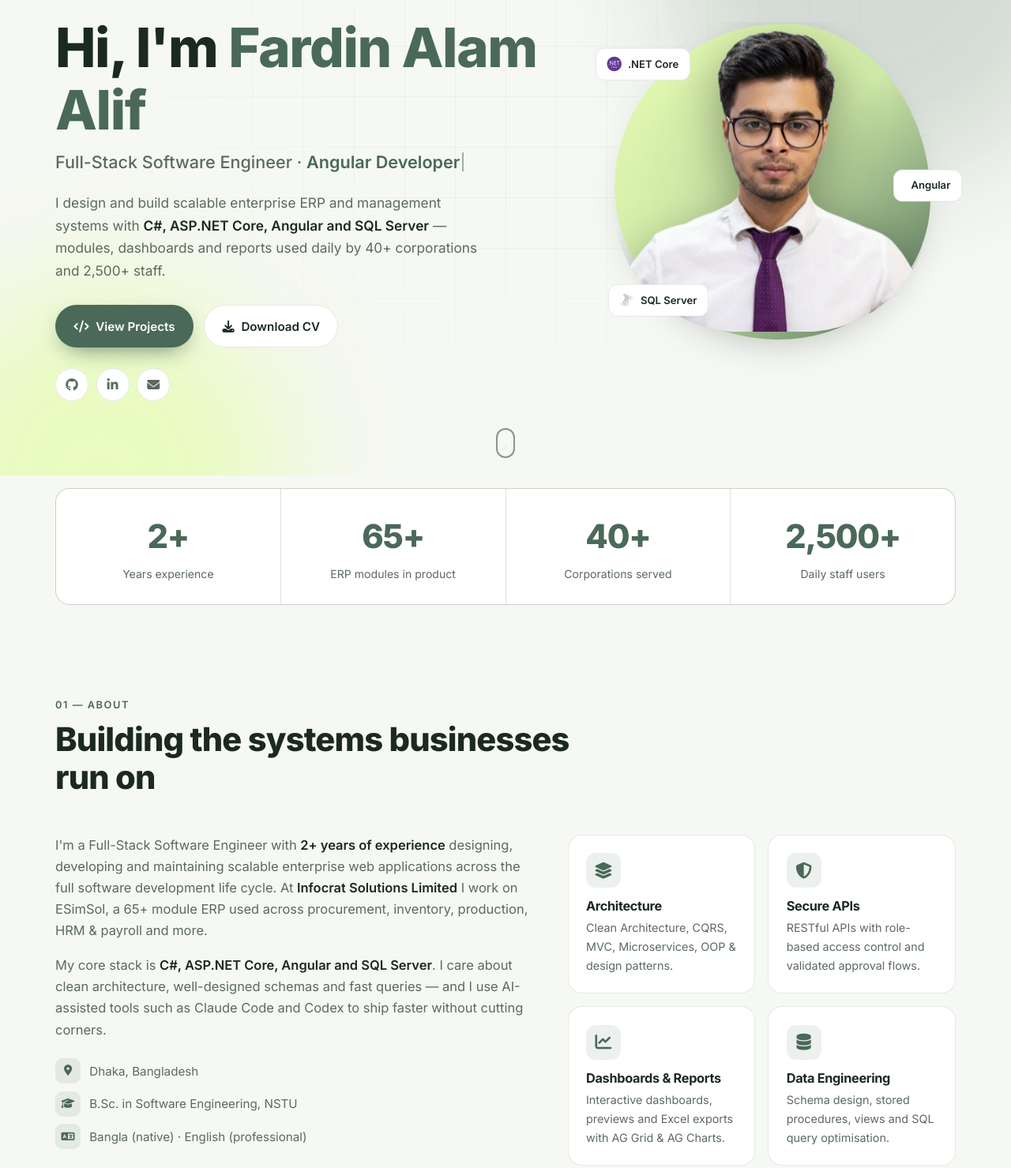
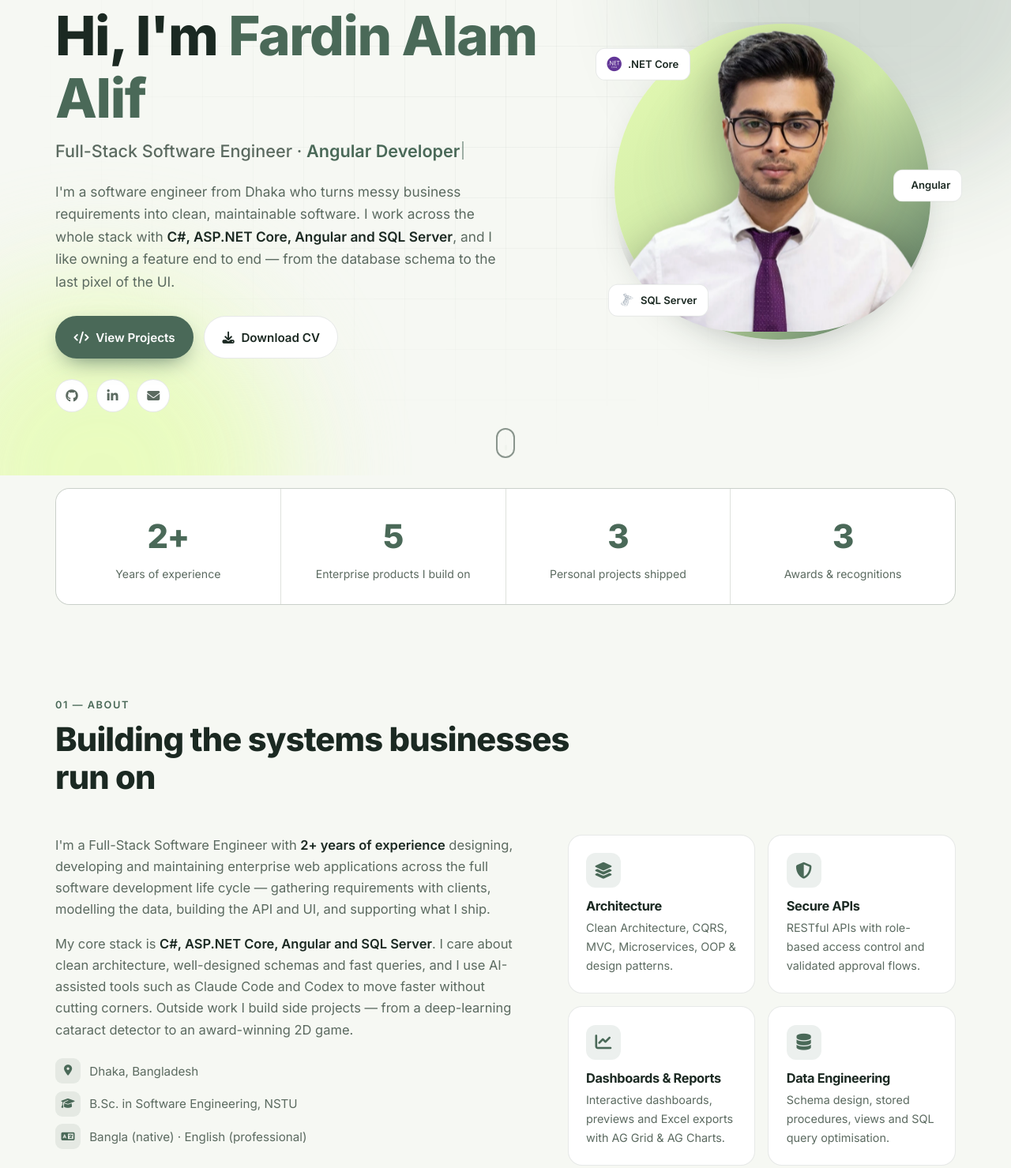
Before and after one commit to fardinalam13/fardinalam13.github.io, a plain HTML site: page index.html in a window 1280 px wide. Shown: the part 198-1677 px from the top of the page at 79% size. Drawn offline with nearby package versions, Linux system fonts and the light colour scheme; animation ran at ten frames a second; some icons are missing.

Commit message:
Refocus hero, stats and about copy on me
- Real LinkedIn URL
- Hero lead, stats strip and about paragraphs describe me rather than
  the employer's product metrics

Co-Authored-By: Claude Fable 5.1 <noreply@anthropic.com>

```diff
--- a/index.html
+++ b/index.html
@@ -94,9 +94,10 @@
             <span class="typed" id="typed" aria-live="polite"></span><span class="caret" aria-hidden="true"></span>
           </p>
           <p class="hero__lead reveal">
-            I design and build scalable enterprise ERP and management systems with
-            <strong>C#, ASP.NET Core, Angular and SQL Server</strong> — modules, dashboards and reports
-            used daily by 40+ corporations and 2,500+ staff.
+            I'm a software engineer from Dhaka who turns messy business requirements into clean,
+            maintainable software. I work across the whole stack with
+            <strong>C#, ASP.NET Core, Angular and SQL Server</strong>, and I like owning a feature
+            end to end — from the database schema to the last pixel of the UI.
           </p>
 
           <div class="hero__cta reveal">
@@ -106,7 +107,7 @@
 
           <div class="hero__social reveal">
             <a href="https://github.com/fardinalam13" target="_blank" rel="noopener" aria-label="GitHub"><i class="fa-brands fa-github"></i></a>
-            <a href="https://www.linkedin.com/in/fardinalam13" target="_blank" rel="noopener" aria-label="LinkedIn"><i class="fa-brands fa-linkedin-in"></i></a>
+            <a href="https://www.linkedin.com/in/fardin-alam-alif-4b21191b7/" target="_blank" rel="noopener" aria-label="LinkedIn"><i class="fa-brands fa-linkedin-in"></i></a>
             <a href="mailto:alamfardin1521@gmail.com" aria-label="Email"><i class="fa-solid fa-envelope"></i></a>
           </div>
         </div>
@@ -140,10 +141,10 @@
     <!-- ================= STATS ================= -->
     <section class="stats" aria-label="Highlights">
       <div class="container stats__grid">
-        <div class="stat reveal"><span class="stat__num" data-count="2" data-suffix="+">0</span><span class="stat__label">Years experience</span></div>
-        <div class="stat reveal"><span class="stat__num" data-count="65" data-suffix="+">0</span><span class="stat__label">ERP modules in product</span></div>
-        <div class="stat reveal"><span class="stat__num" data-count="40" data-suffix="+">0</span><span class="stat__label">Corporations served</span></div>
-        <div class="stat reveal"><span class="stat__num" data-count="2500" data-suffix="+">0</span><span class="stat__label">Daily staff users</span></div>
+        <div class="stat reveal"><span class="stat__num" data-count="2" data-suffix="+">0</span><span class="stat__label">Years of experience</span></div>
+        <div class="stat reveal"><span class="stat__num" data-count="5" data-suffix="">0</span><span class="stat__label">Enterprise products I build on</span></div>
+        <div class="stat reveal"><span class="stat__num" data-count="3" data-suffix="">0</span><span class="stat__label">Personal projects shipped</span></div>
+        <div class="stat reveal"><span class="stat__num" data-count="3" data-suffix="">0</span><span class="stat__label">Awards &amp; recognitions</span></div>
       </div>
     </section>
 
@@ -159,14 +160,14 @@
           <div class="about__text reveal">
             <p>
               I'm a Full-Stack Software Engineer with <strong>2+ years of experience</strong> designing, developing and
-              maintaining scalable enterprise web applications across the full software development life cycle.
-              At <strong>Infocrat Solutions Limited</strong> I work on ESimSol, a 65+ module ERP used across
-              procurement, inventory, production, HRM &amp; payroll and more.
+              maintaining enterprise web applications across the full software development life cycle — gathering
+              requirements with clients, modelling the data, building the API and UI, and supporting what I ship.
             </p>
             <p>
               My core stack is <strong>C#, ASP.NET Core, Angular and SQL Server</strong>. I care about clean
-              architecture, well-designed schemas and fast queries — and I use AI-assisted tools such as
-              Claude Code and Codex to ship faster without cutting corners.
+              architecture, well-designed schemas and fast queries, and I use AI-assisted tools such as
+              Claude Code and Codex to move faster without cutting corners. Outside work I build side projects
+              — from a deep-learning cataract detector to an award-winning 2D game.
             </p>
             <ul class="about__facts">
               <li><i class="fa-solid fa-location-dot"></i> Dhaka, Bangladesh</li>
@@ -499,7 +500,7 @@
           </p>
           <div class="contact__actions">
             <a class="btn btn--primary" href="mailto:alamfardin1521@gmail.com?subject=Hello%20Fardin"><i class="fa-solid fa-envelope"></i> alamfardin1521@gmail.com</a>
-            <a class="btn btn--ghost" href="https://www.linkedin.com/in/fardinalam13" target="_blank" rel="noopener"><i class="fa-brands fa-linkedin-in"></i> LinkedIn</a>
+            <a class="btn btn--ghost" href="https://www.linkedin.com/in/fardin-alam-alif-4b21191b7/" target="_blank" rel="noopener"><i class="fa-brands fa-linkedin-in"></i> LinkedIn</a>
             <a class="btn btn--ghost" href="https://github.com/fardinalam13" target="_blank" rel="noopener"><i class="fa-brands fa-github"></i> GitHub</a>
           </div>
           <p class="contact__loc"><i class="fa-solid fa-location-dot"></i> Dhaka, Bangladesh</p>
@@ -514,14 +515,13 @@
       <p>© <span id="year"></span> Fardin Alam Alif. Built with plain HTML, CSS &amp; JavaScript.</p>
       <div class="footer__links">
         <a href="https://github.com/fardinalam13" target="_blank" rel="noopener" aria-label="GitHub"><i class="fa-brands fa-github"></i></a>
-        <a href="https://www.linkedin.com/in/fardinalam13" target="_blank" rel="noopener" aria-label="LinkedIn"><i class="fa-brands fa-linkedin-in"></i></a>
+        <a href="https://www.linkedin.com/in/fardin-alam-alif-4b21191b7/" target="_blank" rel="noopener" aria-label="LinkedIn"><i class="fa-brands fa-linkedin-in"></i></a>
         <a href="mailto:alamfardin1521@gmail.com" aria-label="Email"><i class="fa-solid fa-envelope"></i></a>
       </div>
     </div>
   </footer>
 
   <button class="to-top" id="toTop" type="button" aria-label="Back to top"><i class="fa-solid fa-arrow-up"></i></button>
-
   <script src="js/main.js" defer></script>
 </body>
 </html>
```
Also changed, not shown: 1 other file.
